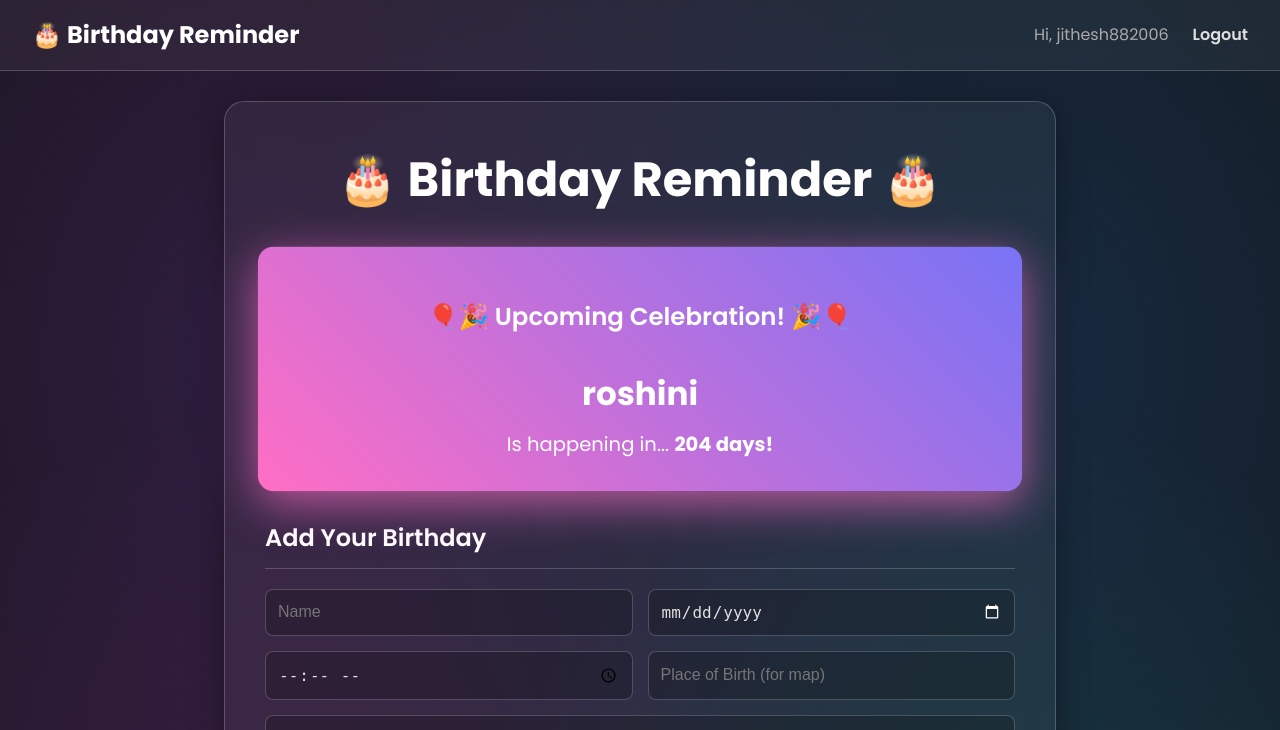
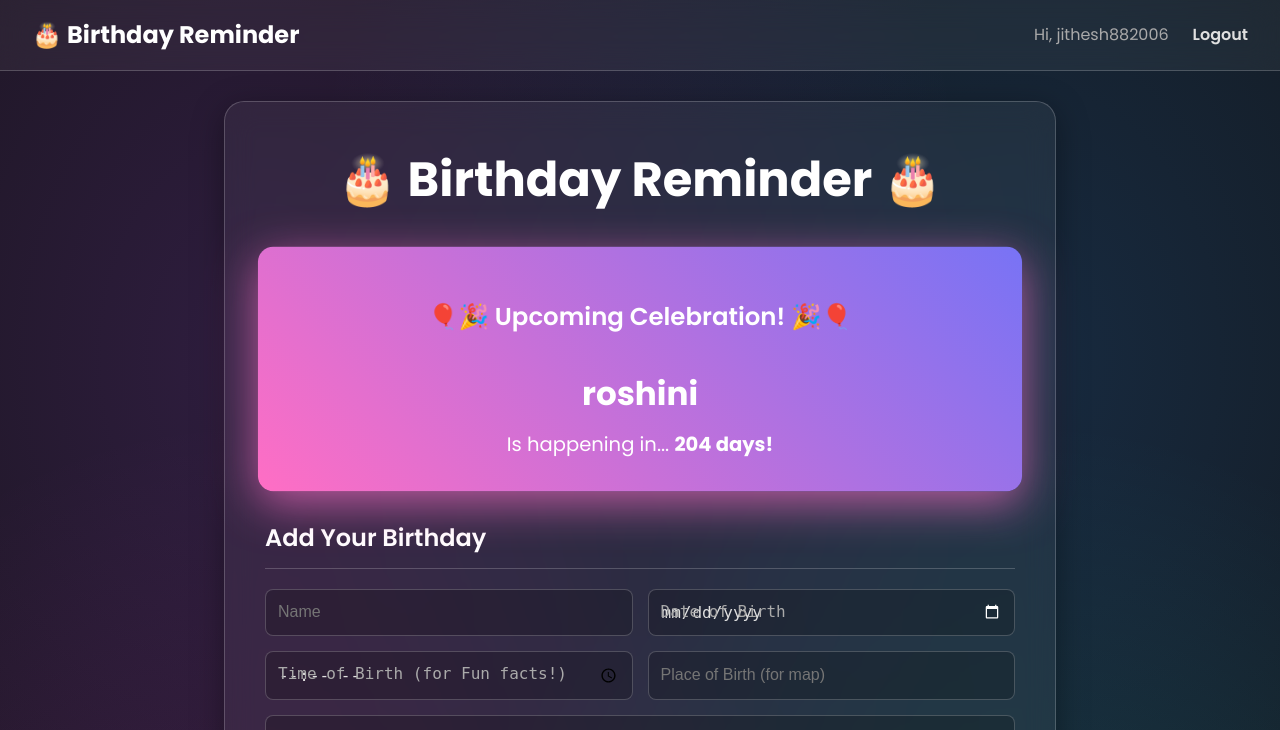
Before and after one commit to jithesh-88/birthday-reminder-app, a Flask app: page / in a window 1280 px wide. Shown: the top 730 px of the page. Run offline with Flask 3, Linux system fonts and the light colour scheme; a user stored in the database is signed in; data comes from the database, SQL or seed files in the repository; grey boxes are pictures that could not be loaded.

```diff
--- a/static/style.css
+++ b/static/style.css
@@ -94,3 +94,26 @@ footer {
 footer p {
     margin: 0;
 }
+/* Add this to the end of your style.css */
+
+/* Style for the date/time inputs */
+.date-input {
+    position: relative;
+    color: var(--text-color); /* Make sure the actual text is visible */
+}
+
+/* Create the placeholder text using the ::before pseudo-element */
+.date-input::before {
+    content: attr(data-placeholder); /* Use the text from our data-placeholder */
+    position: absolute;
+    left: 12px; /* Align with the input's padding */
+    top: 12px;
+    color: #aaa; /* Placeholder text color */
+    pointer-events: none; /* Allows you to click through the text */
+    display: block;
+}
+
+/* HIDE the placeholder when the user has entered a value */
+.date-input:valid::before {
+    display: none;
+}
--- a/templates/index.html
+++ b/templates/index.html
@@ -29,8 +29,11 @@
     <form method="POST" action="/">
         <div class="form-grid">
             <input type="text" name="name" placeholder="Name" required>
-            <input type="date" name="dob" required>
-            <input type="time" name="tob" title="Time of Birth is for fun facts! (Private)">
+
+            <input type="date" name="dob" class="date-input" data-placeholder="Date of Birth" required>
+
+            <input type="time" name="tob" class="date-input" data-placeholder="Time of Birth (for Fun facts!)" title="Time of Birth is for fun facts! (Private)" required>
+
             <input type="text" name="pob" placeholder="Place of Birth (for map)">
         </div>
         <textarea name="notes" placeholder="Gift ideas, notes..."></textarea>
```
